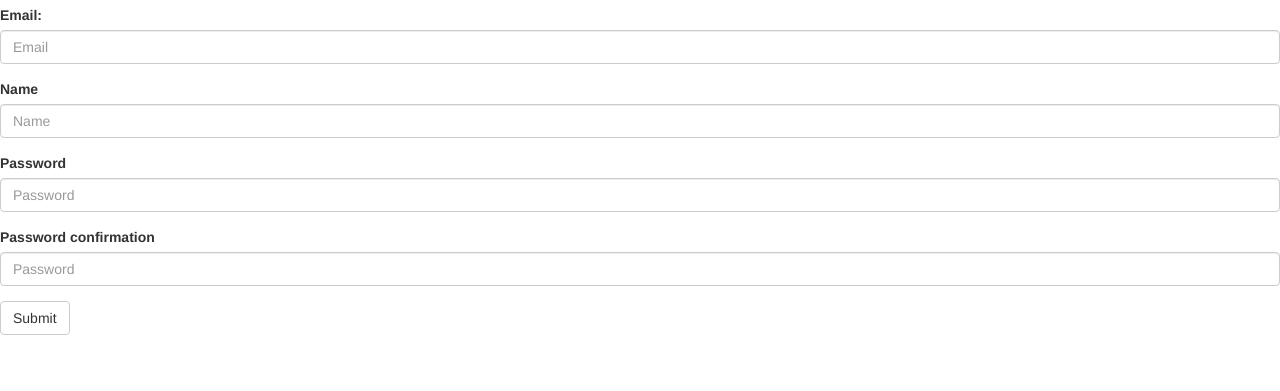
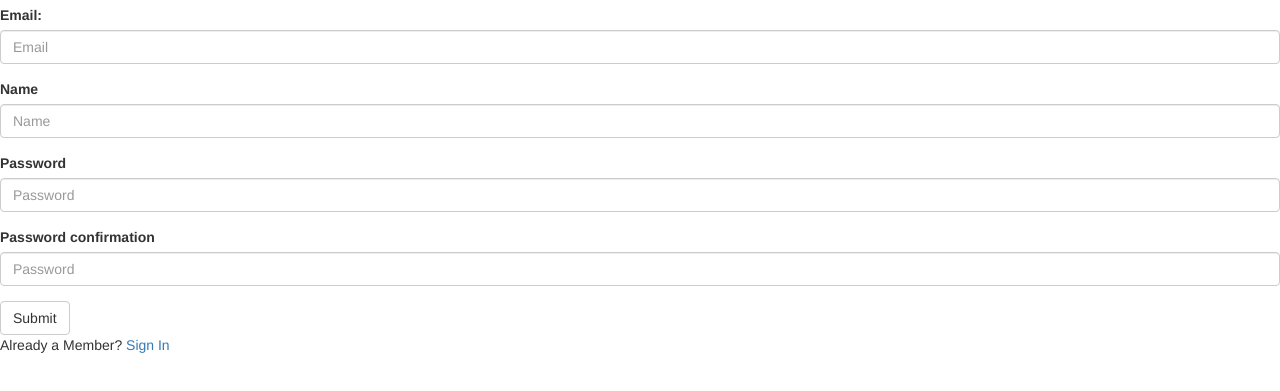
Before and after one commit to darinmma/WhereToWed.frontend, a plain HTML site: page index.html at #!/signup in a window 1280 px wide. Shown: the part 193-584 px from the top of the page. Drawn offline with nearby package versions, Linux system fonts and the light colour scheme; some packages are replaced by stand-ins of ours.

Commit message:
adds return to signin link from sign up state

```diff
--- a/signup.html
+++ b/signup.html
@@ -19,3 +19,5 @@
     </div>
     <button type="submit" class="btn btn-default">Submit</button>
   </form>
+
+  <p>Already a Member? <a ui-sref="Sign In">Sign In</a></p>
```
